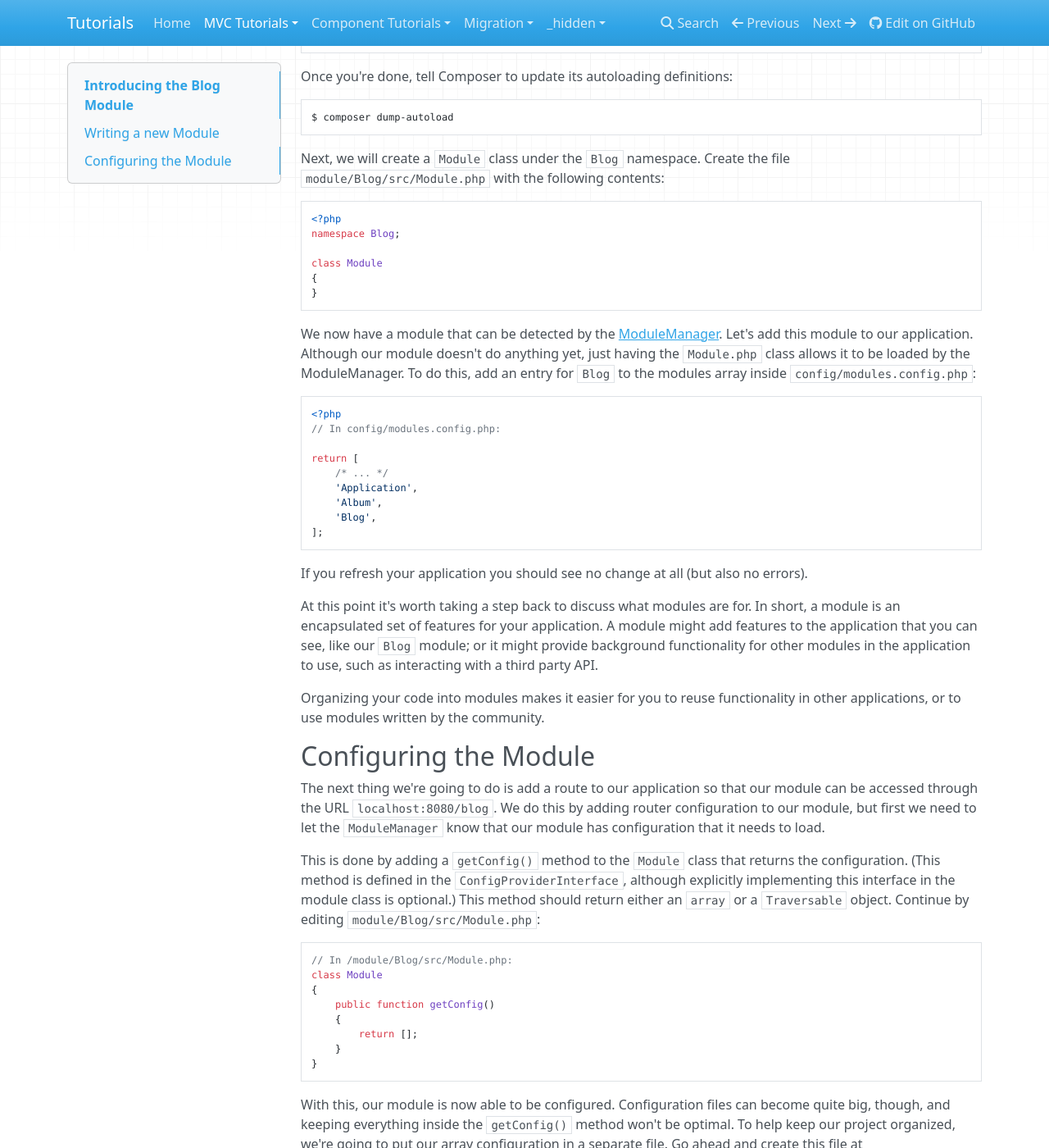
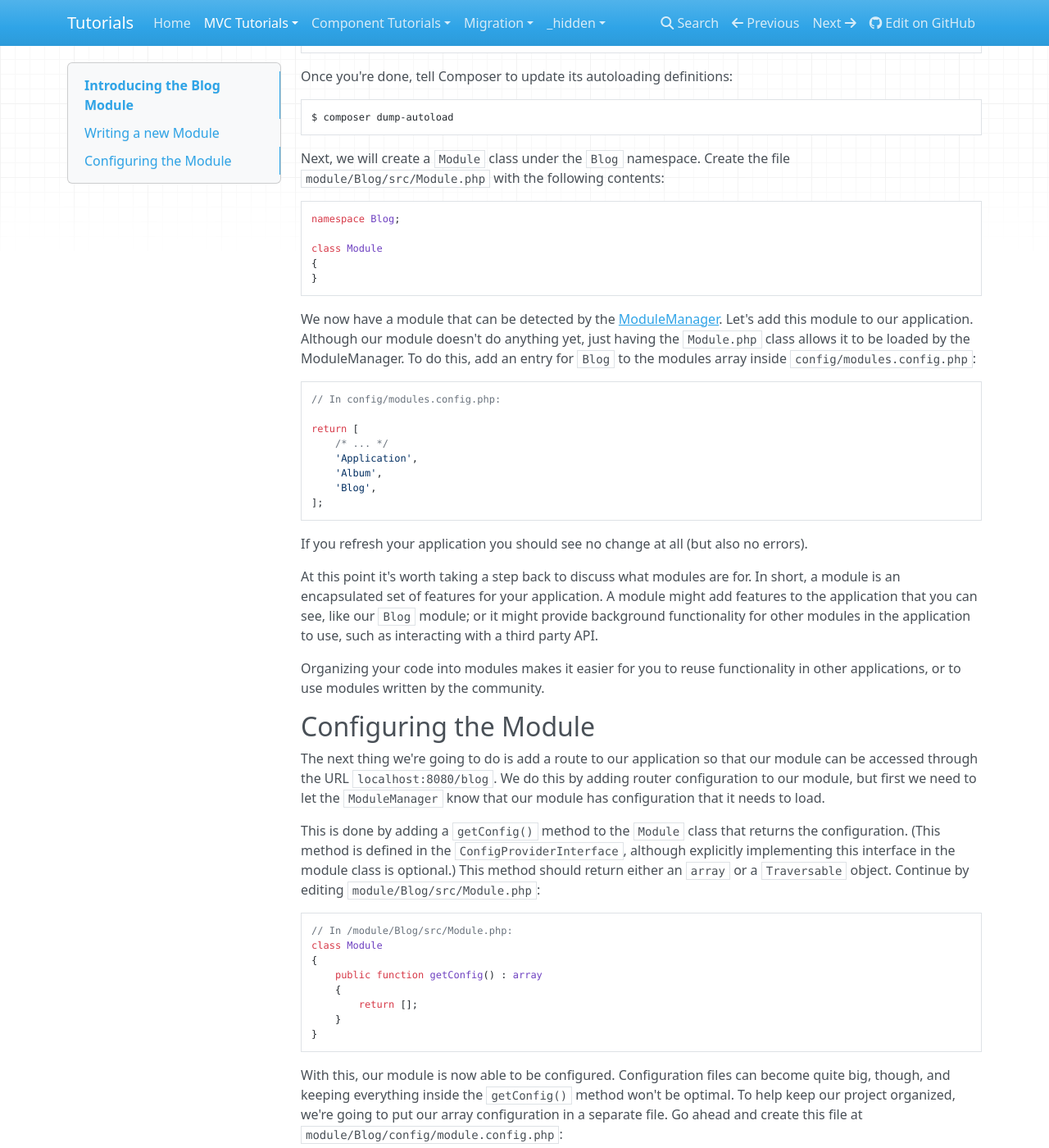
Before and after one commit to laminas/tutorials, an MkDocs documentation site: the page built from docs/book/in-depth-guide/first-module.md, in a window 1280 px wide and 1400 px high, scrolled down 768 px. Shown: the whole window at 82% size. Built offline with MkDocs 1.6.1, drawn with Linux system fonts in a browser that asks for light colours; nearby versions of some CDN libraries; some of the changed text lies outside the part shown.

Commit message:
Fixes in first module tutorial
- removes redundant php open tags in php examples
- adds missing trailing comma
- adds type hint `array` to `getConfig` of module

````diff
--- a/docs/book/in-depth-guide/first-module.md
+++ b/docs/book/in-depth-guide/first-module.md
@@ -52,7 +52,6 @@ Next, we will create a `Module` class under the `Blog` namespace. Create the
 file `module/Blog/src/Module.php` with the following contents:
 
 ```php
-<?php
 namespace Blog;
 
 class Module
@@ -68,7 +67,6 @@ ModuleManager.  To do this, add an entry for `Blog` to the modules array inside
 `config/modules.config.php`:
 
 ```php
-<?php
 // In config/modules.config.php:
 
 return [
@@ -108,7 +106,7 @@ module class is optional.) This method should return either an `array` or a
 // In /module/Blog/src/Module.php:
 class Module
 {
-    public function getConfig()
+    public function getConfig() : array
     {
         return [];
     }
@@ -122,7 +120,6 @@ array configuration in a separate file. Go ahead and create this file at
 `module/Blog/config/module.config.php`:
 
 ```php
-<?php
 return [];
 ```
 
@@ -130,10 +127,9 @@ Now rewrite the `getConfig()` function to include this newly created
 file instead of directly returning the array:
 
 ```php
-<?php
 // In /module/Blog/src/Module.php:
 
-public function getConfig()
+public function getConfig() : array
 {
     return include __DIR__ . '/../config/module.config.php';
 }
@@ -227,7 +223,6 @@ Create the file `module/Blog/src/Controller/ListController.php` with the
 following contents:
 
 ```php
-<?php
 namespace Blog\Controller;
 
 class ListController
@@ -322,7 +317,7 @@ to look for view files. We do this within our module's configuration file,
 
 return [
     'controllers' => [ /** Controller Configuration */ ],
-    'router'      => [ /** Route Configuration */ ]
+    'router'      => [ /** Route Configuration */ ],
     'view_manager' => [
         'template_path_stack' => [
             __DIR__ . '/../view',
````
